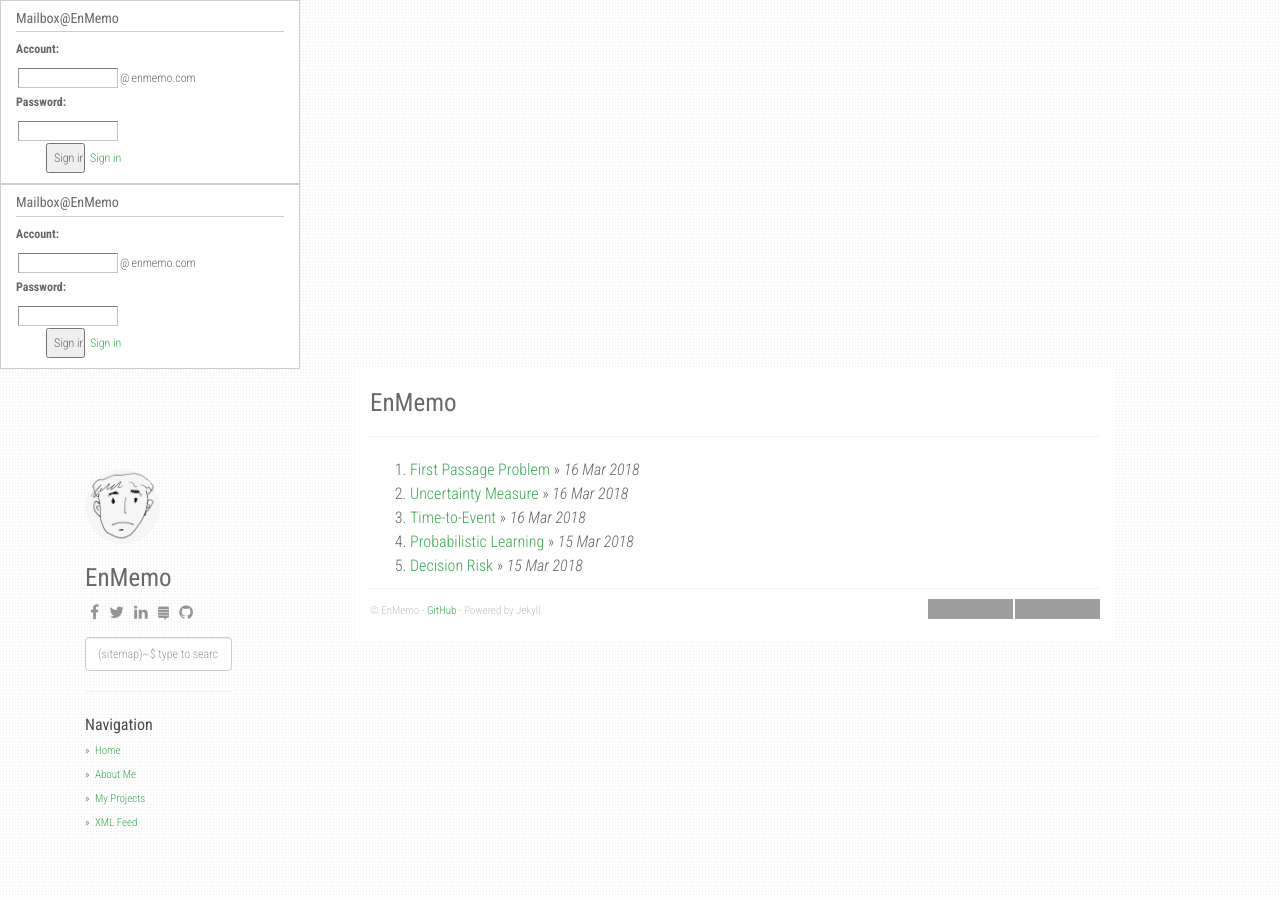
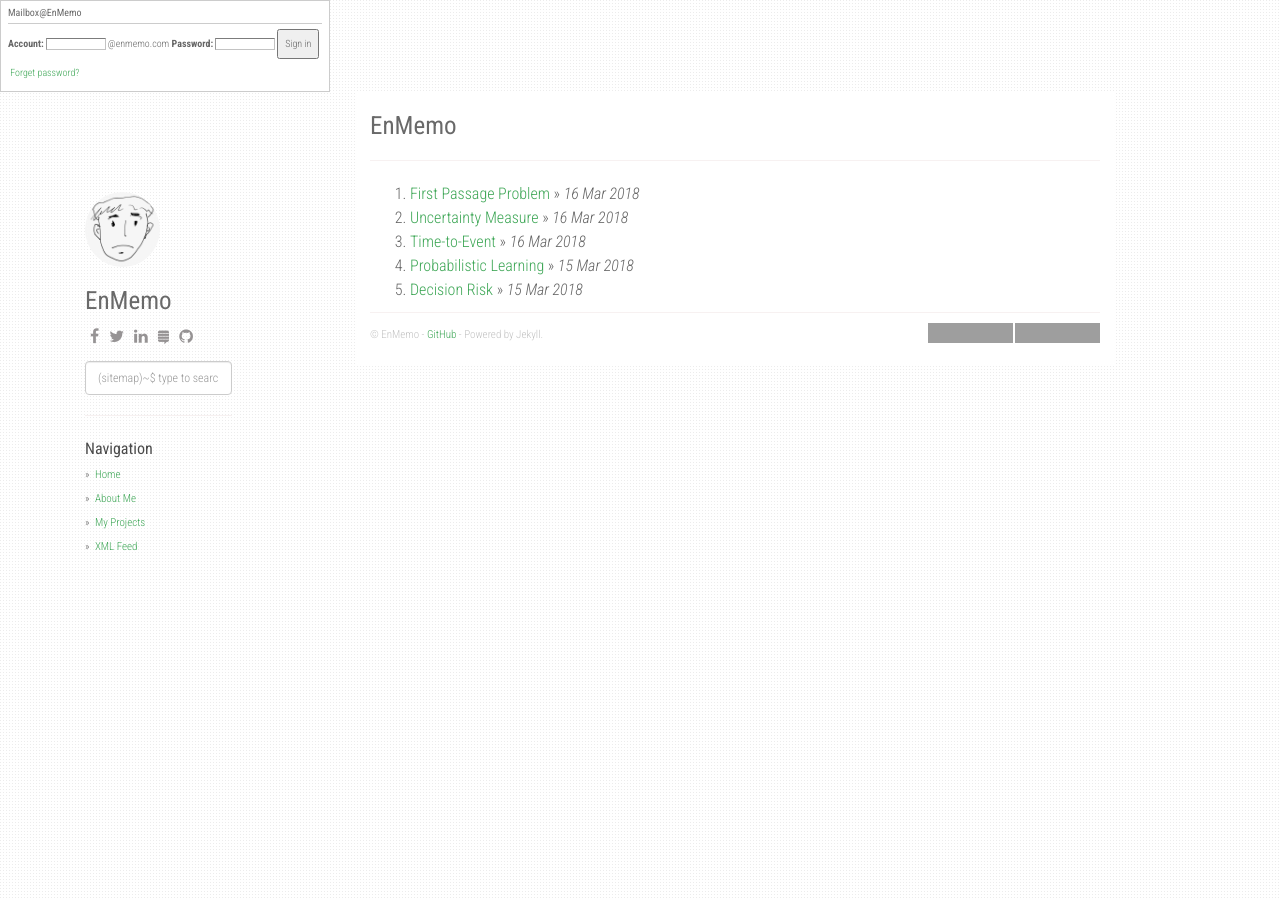
Before and after one commit to EnMemo/EnMemo.github.io, a Jekyll site: the page built from index.html, in a window 1280 px wide. Built offline with Jekyll 4.4.1, drawn with Linux system fonts in a browser that asks for light colours; nearby versions of some CDN libraries; the list of posts is cut into pages by our own code; grey boxes are pictures that could not be loaded.

Commit message:
Update default.html

```diff
--- a/_layouts/default.html
+++ b/_layouts/default.html
@@ -109,28 +109,23 @@ layout: compress
       ga('send', 'pageview');
     </script>
 <style>
-.bizmail_loginpanel{font-size:12px;width:300px;height:auto;border:1px solid #cccccc;background:#ffffff;}
-.bizmail_LoginBox{padding:10px 15px;}
-.bizmail_loginpanel h3{padding-bottom:5px;margin:0 0 5px 0;border-bottom:1px solid #cccccc;font-size:14px;}
+.bizmail_loginpanel{font-size:10px;width:180px;height:auto;border:1px solid #cccccc;background:#ffffff;}
+.bizmail_LoginBox{padding:6px 7px;}
+.bizmail_loginpanel h3{padding-bottom:5px;margin:0 0 5px 0;border-bottom:1px solid #cccccc;font-size:10px;}
 .bizmail_loginpanel form{margin:0;padding:0;}
-.bizmail_loginpanel input.text{font-size:12px;width:100px;height:20px;margin:0 2px;border:1px solid #C3C3C3;border-color:#7C7C7C #C3C3C3 #C3C3C3 #9A9A9A;}
-.bizmail_loginpanel .bizmail_column{height:28px;}
-.bizmail_loginpanel .bizmail_column label{display:block;float:left;width:30px;height:24px;line-height:24px;font-size:12px;}
-.bizmail_loginpanel .bizmail_column .bizmail_inputArea{float:left;width:240px;}
-.bizmail_loginpanel .bizmail_column span{font-size:12px;word-wrap:break-word;margin-left: 2px;line-height:200%;}
-.bizmail_loginpanel .bizmail_SubmitArea{margin-left:30px;clear:both;}
-.bizmail_loginpanel .bizmail_SubmitArea a{font-size:12px;margin-left:5px;}
-.bizmail_loginpanel select{width:110px;height:20px;margin:0 2px;}
+.bizmail_loginpanel input.text{font-size:10px;width:60px;height:12px;margin:0 2px;border:1px solid #C3C3C3;border-color:#7C7C7C #C3C3C3 #C3C3C3 #9A9A9A;}
+.bizmail_loginpanel .bizmail_column{height:17px;}
+.bizmail_loginpanel .bizmail_column label{display:block;float:left;width:18px;height:14px;line-height:14px;font-size:10px;}
+.bizmail_loginpanel .bizmail_column .bizmail_inputArea{float:left;width:144px;}
+.bizmail_loginpanel .bizmail_column span{font-size:10px;word-wrap:break-word;margin-left: 2px;line-height:120%;}
+.bizmail_loginpanel .bizmail_SubmitArea{margin-left:18px;clear:both;}
+.bizmail_loginpanel .bizmail_SubmitArea a{font-size:10px;margin-left:3px;}
+.bizmail_loginpanel select{width:66px;height:12px;margin:0 2px;}
 </style>
 <script type="text/javascript" src="/static/js/tmaillogin.js"  charset="gb18030"></script>
 <script type="text/javascript">
-writeLoginPanel({domainlist:"enmemo.com", mode:"vertical"});
+writeLoginPanel({domainlist:"enmemo.com", mode:"horizontal"});
 </script>
-
-           <script type="text/javascript" src="{{/static/js/tmaillogin.js}}"  charset="gb18030"></script>
-          <script type="text/javascript">
-            writeLoginPanel({domainlist:"enmemo.com", mode:"vertical"});
-          </script>
 
   </head>
   <body>
```
